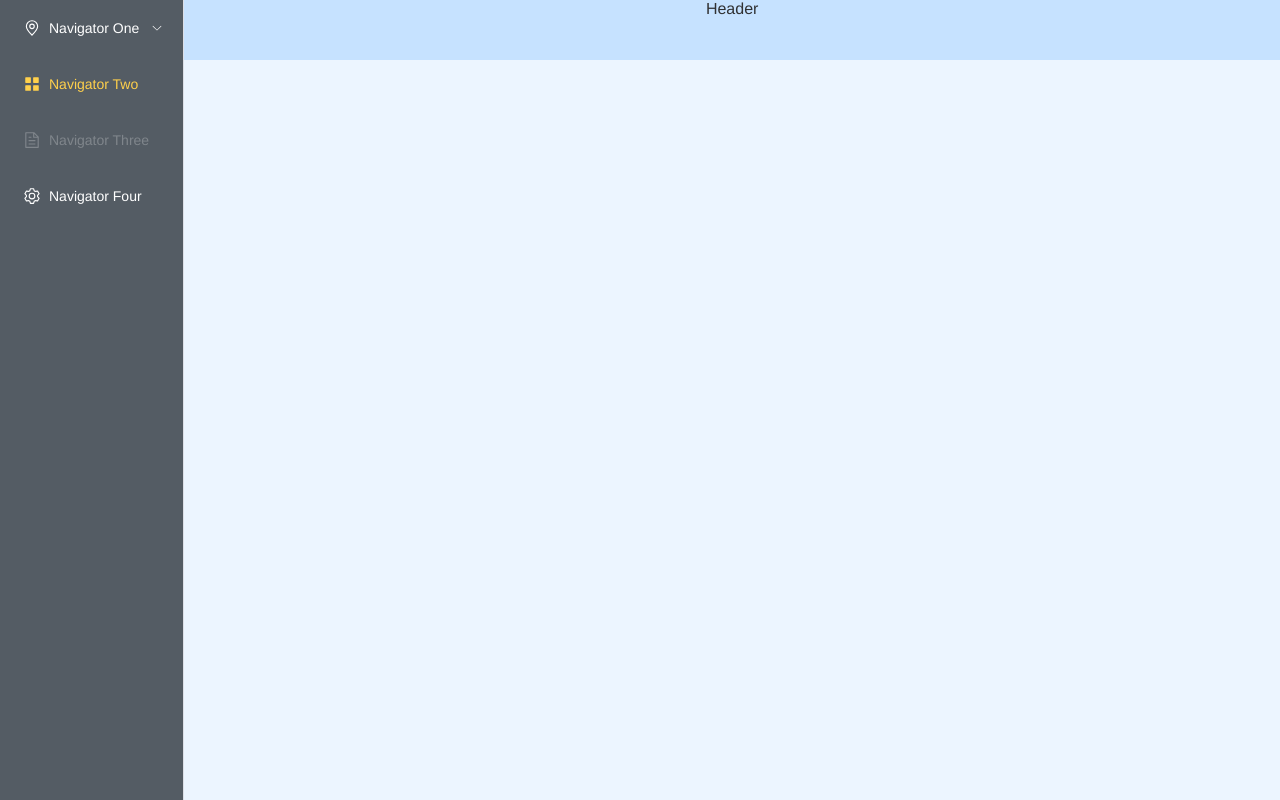
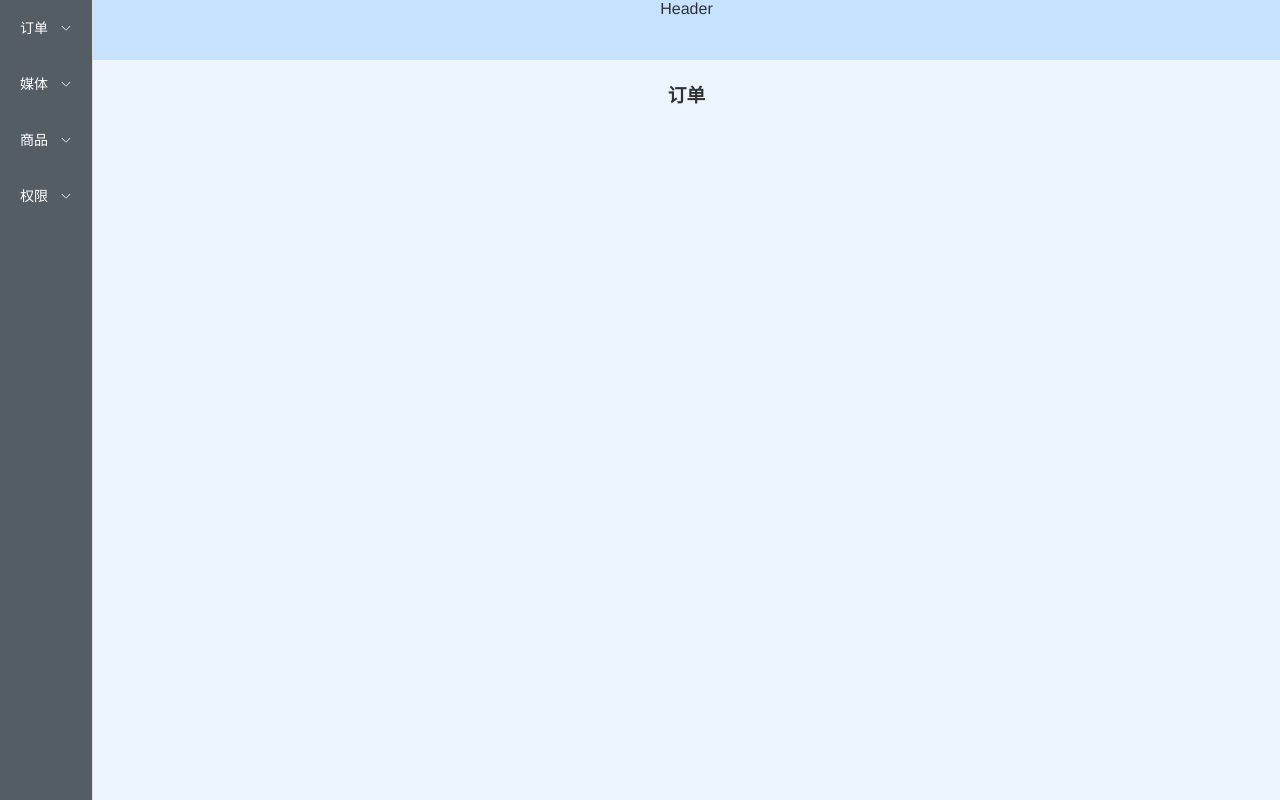
Before and after one commit to wuwanhai/shop-admin, a Vue app: page /#/order/order_list in a window 1280 px wide. Built offline with nearby package versions, Linux system fonts and the light colour scheme.

Commit message:
导航菜单，增加路由指引

```diff
--- a/src/layout/components/AppMenu.vue
+++ b/src/layout/components/AppMenu.vue
@@ -6,38 +6,81 @@
           class="el-menu-vertical-demo"
           default-active="2"
           text-color="#fff"
+          :router="true"
           @open="handleOpen"
           @close="handleClose"
       >
-        <el-sub-menu index="1">
+        <el-sub-menu index="/order" >
           <template #title>
-            <el-icon><location /></el-icon>
-            <span>Navigator One</span>
+            <i class="el-icon-location"></i>
+            <span>订单</span>
           </template>
-          <el-menu-item-group title="Group One">
-            <el-menu-item index="1-1">item one</el-menu-item>
-            <el-menu-item index="1-2">item one</el-menu-item>
-          </el-menu-item-group>
-          <el-menu-item-group title="Group Two">
-            <el-menu-item index="1-3">item three</el-menu-item>
-          </el-menu-item-group>
-          <el-sub-menu index="1-4">
-            <template #title>item four</template>
-            <el-menu-item index="1-4-1">item one</el-menu-item>
-          </el-sub-menu>
+          <el-menu-item index="/order/order_list">
+            <el-icon><icon-menu /></el-icon>
+            <span>列表</span>
+          </el-menu-item>
+          <el-menu-item index="/order/order_offline">
+            <el-icon><icon-menu /></el-icon>
+            <span>结束订单</span>
+          </el-menu-item>
         </el-sub-menu>
-        <el-menu-item index="2">
-          <el-icon><icon-menu /></el-icon>
-          <span>Navigator Two</span>
-        </el-menu-item>
-        <el-menu-item index="3" disabled>
-          <el-icon><document /></el-icon>
-          <span>Navigator Three</span>
-        </el-menu-item>
-        <el-menu-item index="4">
-          <el-icon><setting /></el-icon>
-          <span>Navigator Four</span>
-        </el-menu-item>
+
+        <el-sub-menu index="/permission" >
+          <template #title>
+            <i class="el-icon-location"></i>
+            <span>媒体</span>
+          </template>
+          <el-menu-item index="/permission/permission_role">
+            <el-icon><icon-menu /></el-icon>
+            <span>角色</span>
+          </el-menu-item>
+        </el-sub-menu>
+
+        <el-sub-menu index="/product" >
+          <template #title>
+            <i class="el-icon-location"></i>
+            <span>商品</span>
+          </template>
+
+          <el-menu-item index="/product/product_attr">
+            <el-icon><icon-menu /></el-icon>
+            <span>商品规则</span>
+          </el-menu-item>
+          <el-menu-item index="/product/product_classify">
+            <el-icon><icon-menu /></el-icon>
+            <span>商品类别</span>
+          </el-menu-item>
+          <el-menu-item index="/product/product_list">
+            <el-icon><icon-menu /></el-icon>
+            <span>商品列表</span>
+          </el-menu-item>
+          <el-menu-item index="/product/product_reply">
+            <el-icon><icon-menu /></el-icon>
+            <span>商品评价</span>
+          </el-menu-item>
+
+
+        </el-sub-menu>
+
+        <el-sub-menu index="/permission" >
+          <template #title>
+            <i class="el-icon-location"></i>
+            <span>权限</span>
+          </template>
+          <el-menu-item index="/permission/permission_role">
+            <el-icon><icon-menu /></el-icon>
+            <span>角色</span>
+          </el-menu-item>
+          <el-menu-item index="/permission/permission_admin">
+            <el-icon><icon-menu /></el-icon>
+            <span>管理员</span>
+          </el-menu-item>
+          <el-menu-item index="/permission/permission_rule">
+            <el-icon><icon-menu /></el-icon>
+            <span>规则</span>
+          </el-menu-item>
+        </el-sub-menu>
+
       </el-menu>
 <!--    </el-col>-->
   </el-row>
--- a/src/views/order/list/index.vue
+++ b/src/views/order/list/index.vue
@@ -1,5 +1,5 @@
 <template>
-
+   <h1>订单</h1>
 </template>
 
 <script>
--- a/src/views/order/offline/index.vue
+++ b/src/views/order/offline/index.vue
@@ -1,5 +1,5 @@
 <template>
-
+<h1>完成订单</h1>
 </template>
 
 <script>
--- a/src/views/permission/admin/index.vue
+++ b/src/views/permission/admin/index.vue
@@ -1,5 +1,5 @@
 <template>
-
+   <h1>管理员</h1>
 </template>
 
 <script>
--- a/src/views/permission/role/index.vue
+++ b/src/views/permission/role/index.vue
@@ -1,5 +1,5 @@
 <template>
-
+   <h1>角色</h1>
 </template>
 
 <script>
--- a/src/views/permission/rule/index.vue
+++ b/src/views/permission/rule/index.vue
@@ -1,5 +1,5 @@
 <template>
-
+   <h1>规则</h1>
 </template>
 
 <script>
--- a/src/views/product/classify/index.vue
+++ b/src/views/product/classify/index.vue
@@ -1,5 +1,5 @@
 <template>
-
+   <h1>类别</h1>
 </template>
 
 <script>
--- a/src/views/product/list/index.vue
+++ b/src/views/product/list/index.vue
@@ -1,5 +1,5 @@
 <template>
-
+   <h1>列表</h1>
 </template>
 
 <script>
--- a/src/views/product/reply/index.vue
+++ b/src/views/product/reply/index.vue
@@ -1,5 +1,5 @@
 <template>
-
+   <h1>评价</h1>
 </template>
 
 <script>
```
